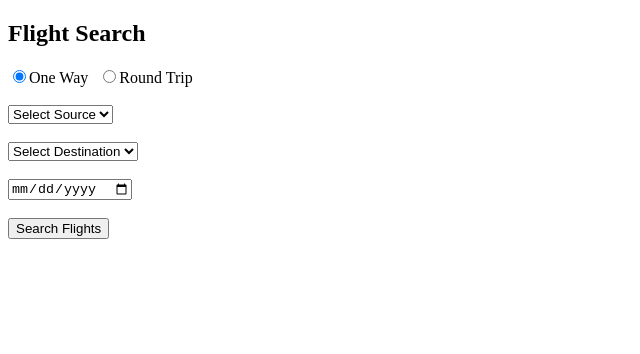
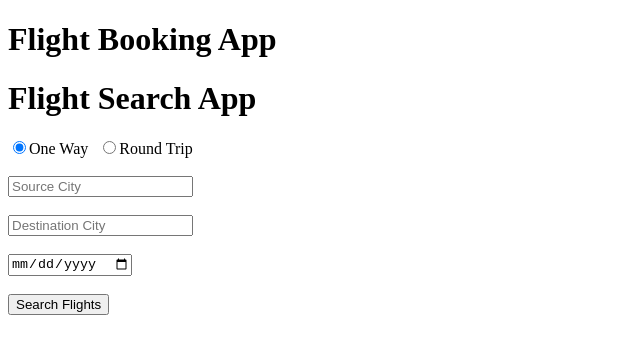
Before and after one commit to acciojob/phoenix-airlines-banuraj2402-ops, a React app: page /flight-search in a window 1280 px wide. Shown: the top 354 px of the page, without its empty margins (0-640 px from the left). Built offline with nearby package versions, Linux system fonts and the light colour scheme.

Commit message:
Updated Phoenix Airlines

```diff
--- a/src/components/App.js
+++ b/src/components/App.js
@@ -1,6 +1,7 @@
 import React from "react";
 import { BrowserRouter, Routes, Route } from "react-router-dom";
 
+import LandingPage from "./LandingPage";
 import FlightSearch from "./FlightSearch";
 import FlightBooking from "./FlightBooking";
 import Confirmation from "./Confirmation";
@@ -8,12 +9,15 @@ import Confirmation from "./Confirmation";
 function App() {
   return (
     <BrowserRouter>
-      <Routes>
-        <Route path="/" element={<FlightSearch />} />
-        <Route path="/flight-search" element={<FlightSearch />} />
-        <Route path="/flight-booking" element={<FlightBooking />} />
-        <Route path="/confirmation" element={<Confirmation />} />
-      </Routes>
+      <div>
+        <h1>Flight Booking App</h1>
+        <Routes>
+          <Route path="/" element={<LandingPage />} />
+          <Route path="/flight-search" element={<FlightSearch />} />
+          <Route path="/flight-booking" element={<FlightBooking />} />
+          <Route path="/confirmation" element={<Confirmation />} />
+        </Routes>
+      </div>
     </BrowserRouter>
   );
 }
--- a/src/components/Confirmation.js
+++ b/src/components/Confirmation.js
@@ -9,17 +9,14 @@ function Confirmation() {
 
   return (
     <div>
-      <h2>Booking Confirmed</h2>
+      <h2>Thank you for the Booking.</h2>
 
-      <p>First Name: {data.firstName}</p>
-      <p>Last Name: {data.lastName}</p>
-      <p>Email: {data.email}</p>
-      <p>Mobile Number: {data.phone}</p>
+      <p>Thank you for the Booking. Click the below button to return to home page</p>
 
       <br />
 
       <button onClick={() => navigate("/")}>
-        Back To Home
+        BACK TO HOME
       </button>
     </div>
   );
--- a/src/components/FlightBooking.js
+++ b/src/components/FlightBooking.js
@@ -50,7 +50,7 @@ function FlightBooking() {
       <br />
 
       <input
-        type="email"
+        type="text"
         placeholder="Email"
         value={email}
         onChange={(e) => setEmail(e.target.value)}
@@ -60,7 +60,7 @@ function FlightBooking() {
       <br />
 
       <input
-        type="tel"
+        type="text"
         placeholder="Mobile Number"
         value={phone}
         onChange={(e) => setPhone(e.target.value)}
--- a/src/components/FlightSearch.js
+++ b/src/components/FlightSearch.js
@@ -41,7 +41,7 @@ const [results, setResults] = useState([]);
 
   return (
     <div>
-      <h2>Flight Search</h2>
+      <h1>Flight Search App</h1>
 
       <label>
         <input
@@ -66,28 +66,22 @@ const [results, setResults] = useState([]);
       <br />
       <br />
 
-      <select
+      <input
+        type="text"
+        placeholder="Source City"
         value={from}
         onChange={(e) => setFrom(e.target.value)}
-      >
-        <option value="">Select Source</option>
-        <option value="Chennai">Chennai</option>
-        <option value="Delhi">Delhi</option>
-        <option value="Mumbai">Mumbai</option>
-      </select>
+      />
 
       <br />
       <br />
 
-      <select
+      <input
+        type="text"
+        placeholder="Destination City"
         value={to}
         onChange={(e) => setTo(e.target.value)}
-      >
-        <option value="">Select Destination</option>
-        <option value="Delhi">Delhi</option>
-        <option value="Mumbai">Mumbai</option>
-        <option value="Chennai">Chennai</option>
-      </select>
+      />
 
       <br />
       <br />
```
